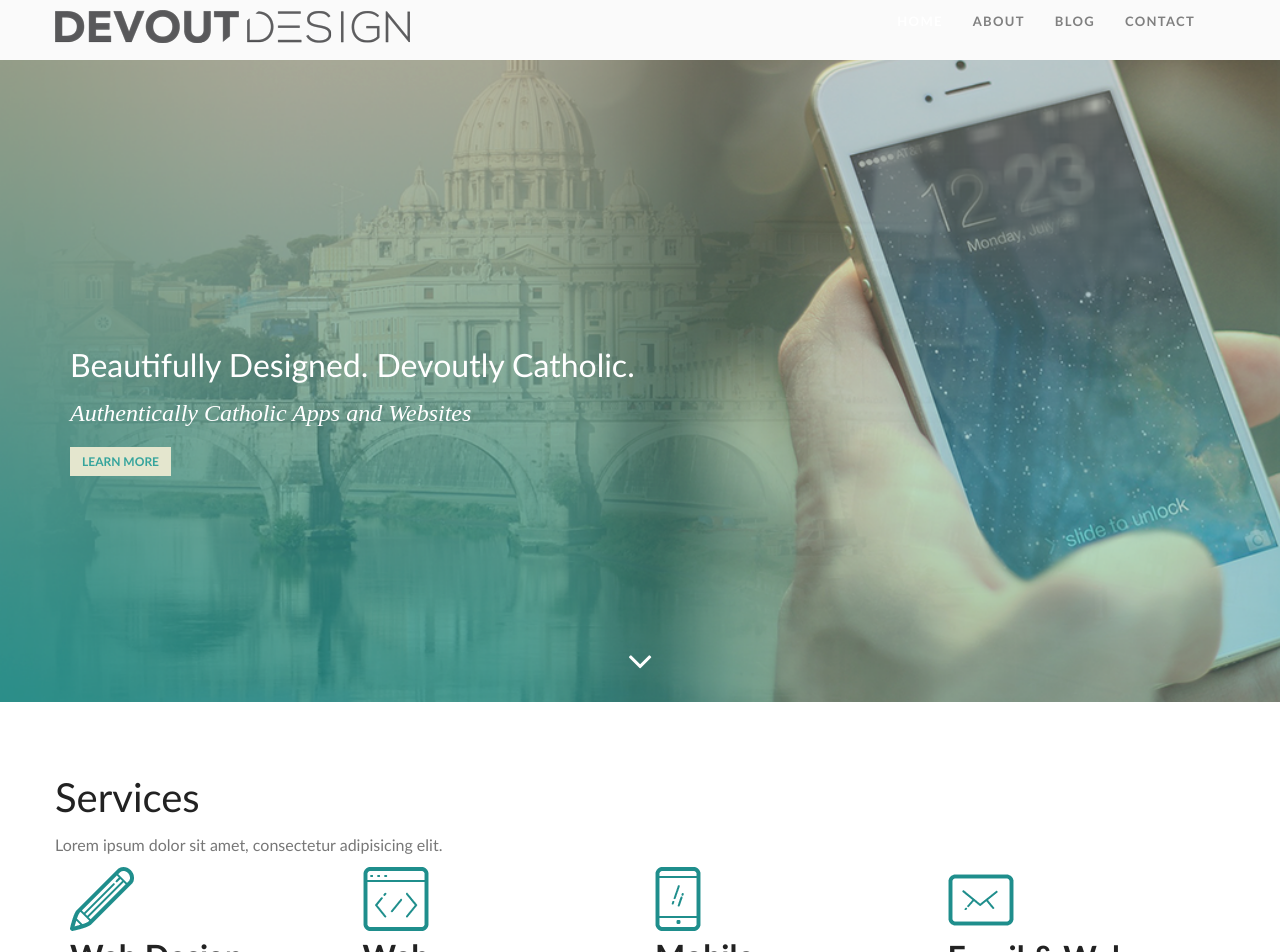
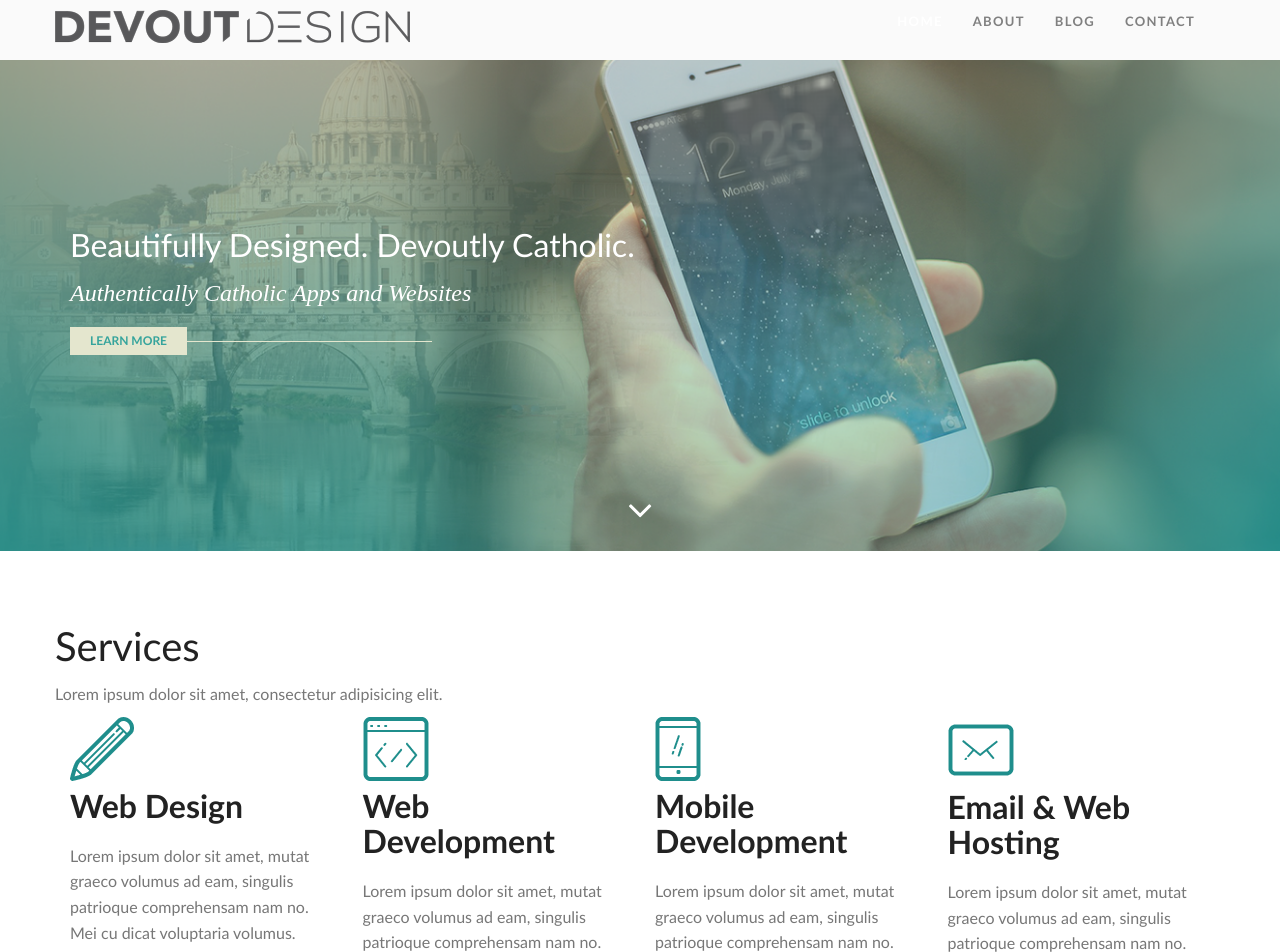
Before and after one commit to devoutdesign/devoutdesign.github.io, a Jekyll site: the page built from index.html, in a window 1280 px wide and 1400 px high. Shown: the top 952 px of the window. Built offline with Jekyll 4.4.1, drawn with Linux system fonts in a browser that asks for light colours; nearby versions of some CDN libraries.

Commit message:
Add button line.

```diff
--- a/assets/_sass/base/_typography.scss
+++ b/assets/_sass/base/_typography.scss
@@ -1,4 +1,3 @@
-
 // =========================================================================
 //  Typography
 //==========================================================================
--- a/assets/_sass/btn/_btn.scss
+++ b/assets/_sass/btn/_btn.scss
@@ -1,8 +1,15 @@
-/* buttons */
+// =========================================================================
+//  btn
+//==========================================================================
+.btn {
+  padding: 8px 20px;
+  line-height: 1;
+}
 
 .btn-theme {
   background: #79CDC0;
 }
+
 .btn-theme:hover,.btn-theme:focus,.btn-theme:active{
   background: #35A49C;
 }
--- a/assets/_sass/featured/_featured.scss
+++ b/assets/_sass/featured/_featured.scss
@@ -1,16 +1,16 @@
-
-/*===========================
-  --- Featured section ----
-=========================== */
-
+// =========================================================================
+//  Featured Section
+//==========================================================================
 .featured {
-    background-image: url(/assets/images/hero-image.png), linear-gradient(0deg, rgba(33, 143, 141, 0.75) 0%, rgba(173, 164, 140, 0.75) 100%);
+    background-image: url(/assets/images/hero-image.png),
+                      linear-gradient(0deg, rgba(33, 143, 141, 0.75) 0%, rgba(173, 164, 140, 0.75) 100%);
     background-repeat: no-repeat;
     background-size: cover;
+    background-position: center;
 }
 
 .featured .row {
-    padding: 350px 0 125px 0;
+    padding: 230px 0 95px 0;
 }
 
 .featured .slogan {
@@ -26,6 +26,11 @@
     font-weight: 300;
 }
 
+.btn-wrap {
+    position: relative;
+    z-index: 1;
+}
+
 .featured .btn {
     background-color: $tan;
     text-transform: uppercase;
@@ -33,6 +38,16 @@
     font-size: 12px;
     border-radius: 0;
     color: $teal;
+    &:after {
+        content: "";
+        display: block;
+        height: 1px;
+        width: 30%;
+        background-color: $tan;
+        position: absolute;
+        top: 50%;
+        z-index: -1;
+    }
 }
 
 .go-to-arrow {
--- a/index.html
+++ b/index.html
@@ -5,7 +5,7 @@ layout: default
 <section class="featured">
     <div class="container">
         <div class="row mar-bot40">
-            <div class="col-md-7">
+            <div class="col-md-12">
                 <div class="title-box">
                     <h1 class="slogan">Beautifully Designed. Devoutly Catholic.</h1>
                     <h2 class="slogansub">Authentically Catholic Apps and Websites</h2>
```
